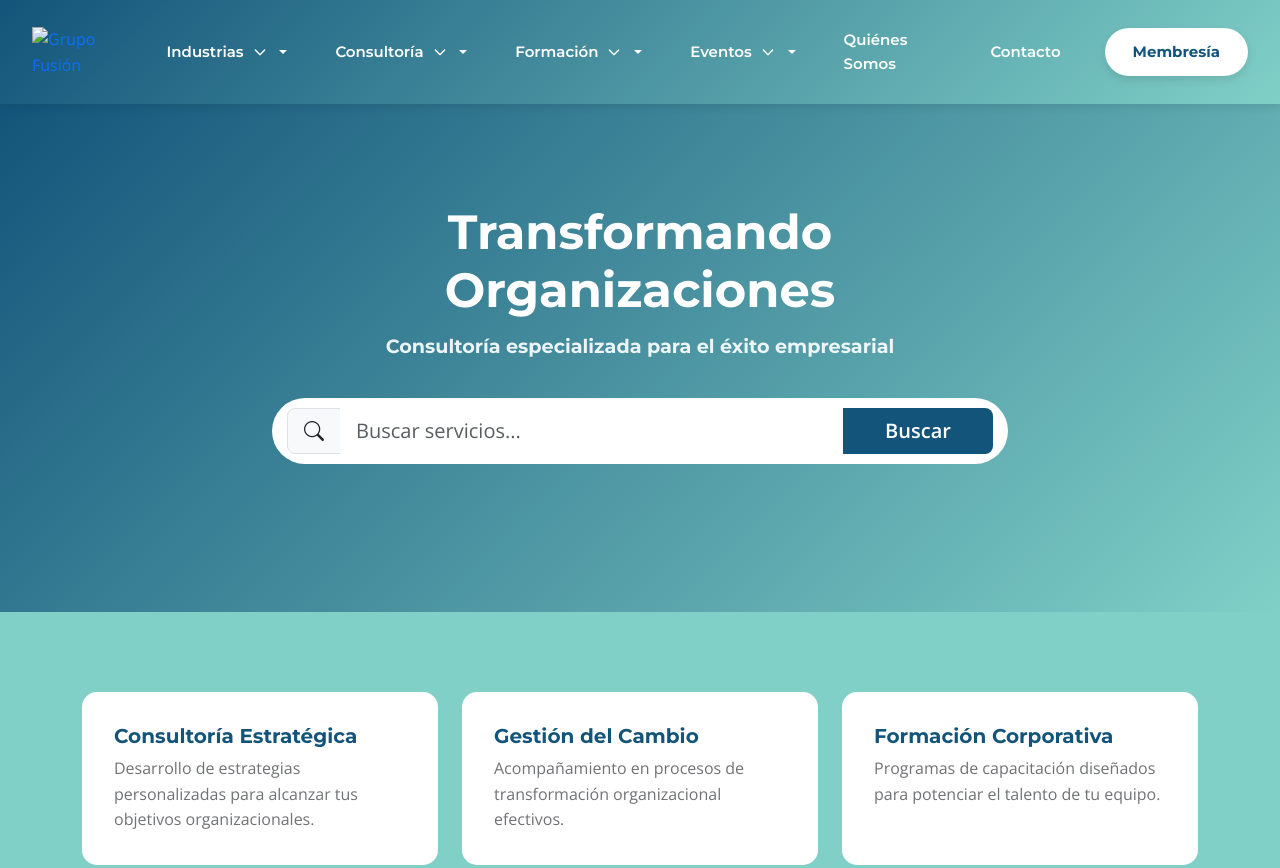
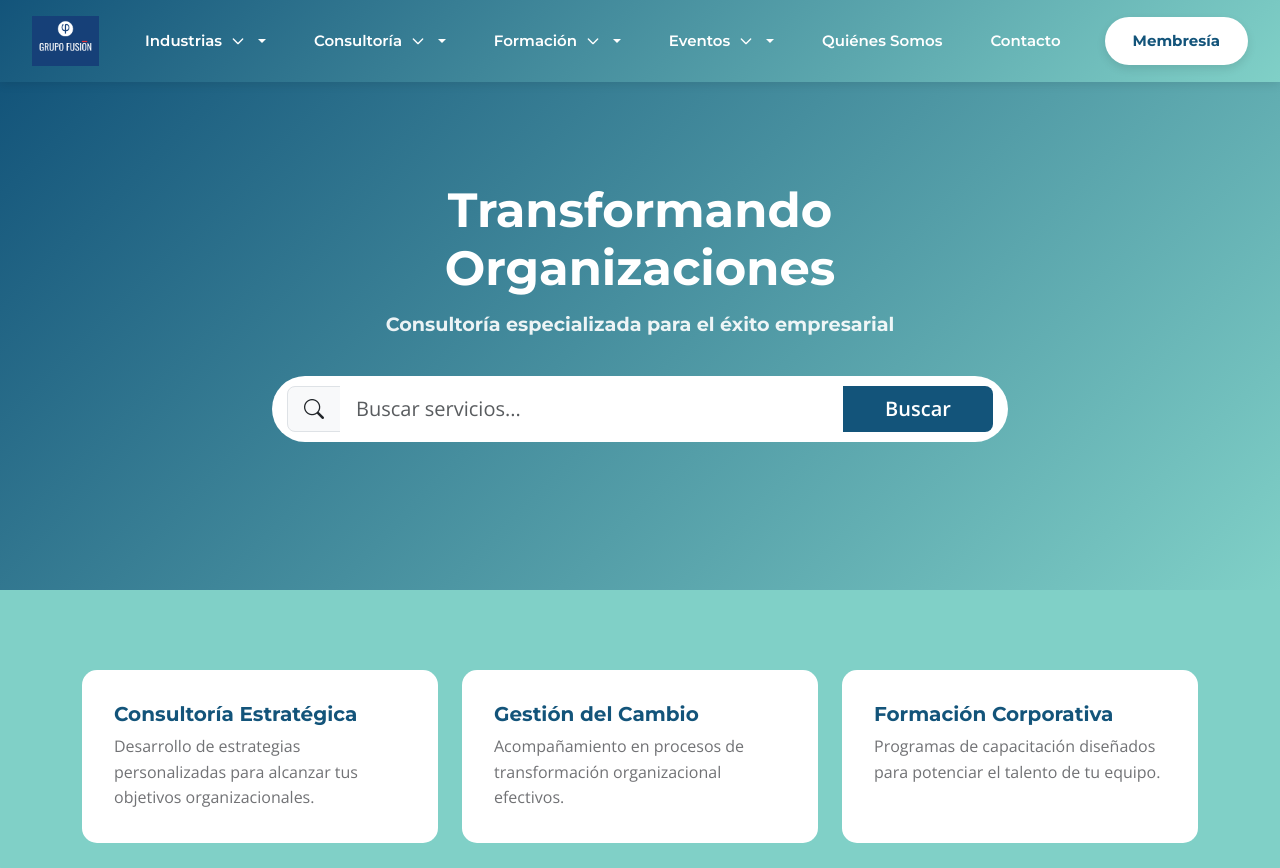
Before and after one commit to Ssolares0/grupo_fusion, a plain HTML site: page index.html in a window 1280 px wide. Shown: the top 868 px of the page. Drawn offline with nearby package versions, Linux system fonts and the light colour scheme; files whose address does not match are found by name.

Commit message:
fix: actualizar rutas de imagen y correo en el navbar y footer

```diff
--- a/index.html
+++ b/index.html
@@ -25,7 +25,7 @@
     <nav class="custom-navbar">
         <div class="nav-container">
             <a href="#" class="nav-logo">
-                <img src="assets/images/grupo_fusion.png" alt="Grupo Fusión" class="logo-img">
+                <img src="assets/images/topics/grupo_fusion.png" alt="Grupo Fusión" class="logo-img">
             </a>
 
             <div class="nav-menu" id="navMenu">
@@ -287,7 +287,7 @@
             <div class="row">
                 <div class="col-lg-3 col-12 mb-4">
                     <a class="navbar-brand mb-2" href="#">
-                        <img src="assets/images/grupo_fusion.png" alt="Grupo Fusión" width="130">
+                        <img src="assets/images/topics/grupo_fusion.png" alt="Grupo Fusión" width="130">
                     </a>
                 </div>
 
@@ -306,7 +306,7 @@
                         <a href="tel:+50212345678" class="site-footer-link">+502 1234 5678</a>
                     </p>
                     <p class="text-white">
-                        <a href="mailto:info@grupofusion.com" class="site-footer-link">info@grupofusion.com</a>
+                        <a href="mailto:grupofusionpgt@gmail.com" class="site-footer-link">grupofusionpgt@gmail.com</a>
                     </p>
                 </div>
 
```
